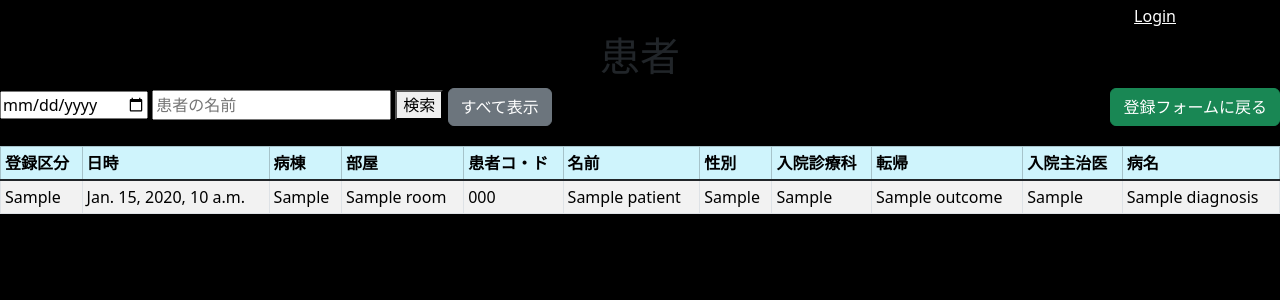
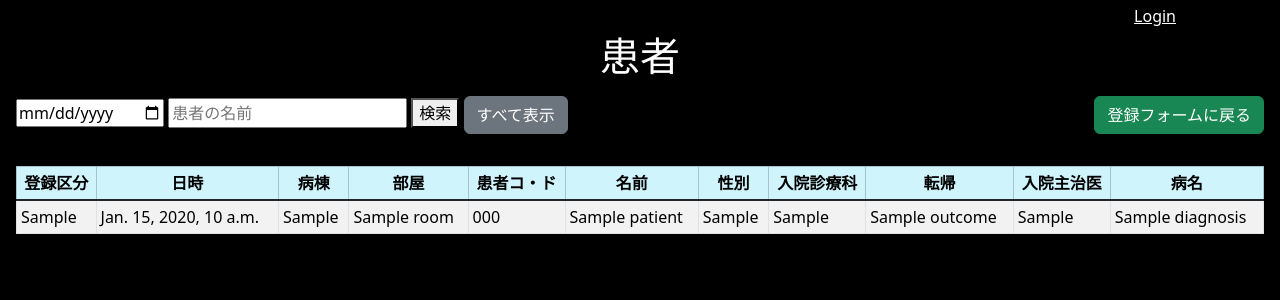
Before and after one commit to bardack134/CRUD-HOSPITAL, a Django app: template pacientes/templates/pacientes/patientsJP.html in a window 1280 px wide. Shown: the top 300 px of the page. Run offline with Django 3.2, Linux system fonts and the light colour scheme; the template is opened without the code that fills it: most values are stand-ins (such as "Sample title", 1, 10 or a date in 2020).

Commit message:
arreglo diseño tablas

```diff
--- a/pacientes/templates/pacientes/lista_pacientes.html
+++ b/pacientes/templates/pacientes/lista_pacientes.html
@@ -10,7 +10,7 @@
 <div style="text-align: center;">
     <!-- Inicia una sección con alineación centrada -->
 
-    <h1>Lista de Pacientes</h1>
+    <h1 style="color: white;">Lista de Pacientes</h1>
     <!-- Encabezado de nivel 1 para mostrar el título -->
 
 </div>
--- a/pacientes/templates/pacientes/patientsJP.html
+++ b/pacientes/templates/pacientes/patientsJP.html
@@ -8,9 +8,10 @@
 
 <div style="text-align: center;">
 
-    <h1>患者</h1>
+    <h1 style="color: white;">患者</h1>
 </div>
 
+<div class="m-2 p-2">
     <form method="GET" action="{% url 'patient_listJP' %}">
 
         <!-- Crea un campo de entrada de tipo "date" para ingresar la fecha de búsqueda. -->
@@ -27,23 +28,24 @@
 
         <a href="{% url 'RegistroPacienteJP'  %}" class="btn btn-success" style="float: right;">登録フォームに戻る</a>
     </form>
+</div>
 
-<div class="table-responsive" style="clear: both; margin-top: 20px;">
+<div class="table-responsive p-3 ">
 
     <table class="table table-striped table-bordered table-sm align-middle">
         <thead>
-            <tr class="table-info">
-            <th>登録区分</th>
-            <th>日時</th>
-            <th>病棟</th>
-            <th>部屋</th>
-            <th>患者コ・ド</th>
-            <th>名前</th>
-            <th>性別</th>
-            <th>入院診療科</th>
-            <th>転帰</th>
-            <th>入院主治医</th>
-            <th>病名</th>
+            <tr class="table-info flex-wrap  align-items-center ">
+                <th  class="align-middle text-center">登録区分</th>
+                <th  class="align-middle text-center">日時</th>
+                <th  class="align-middle text-center">病棟</th>
+                <th  class="align-middle text-center">部屋</th>
+                <th  class="align-middle text-center">患者コ・ド</th>
+                <th  class="align-middle text-center">名前</th>
+                <th  class="align-middle text-center">性別</th>
+                <th  class="align-middle text-center">入院診療科</th>
+                <th  class="align-middle text-center">転帰</th>
+                <th  class="align-middle text-center">入院主治医</th>
+                <th  class="align-middle text-center">病名</th>
             </tr>
         </thead>
         <tbody class="table-group-divider">
```
Lines whose indentation alone changed are shown as unchanged.
